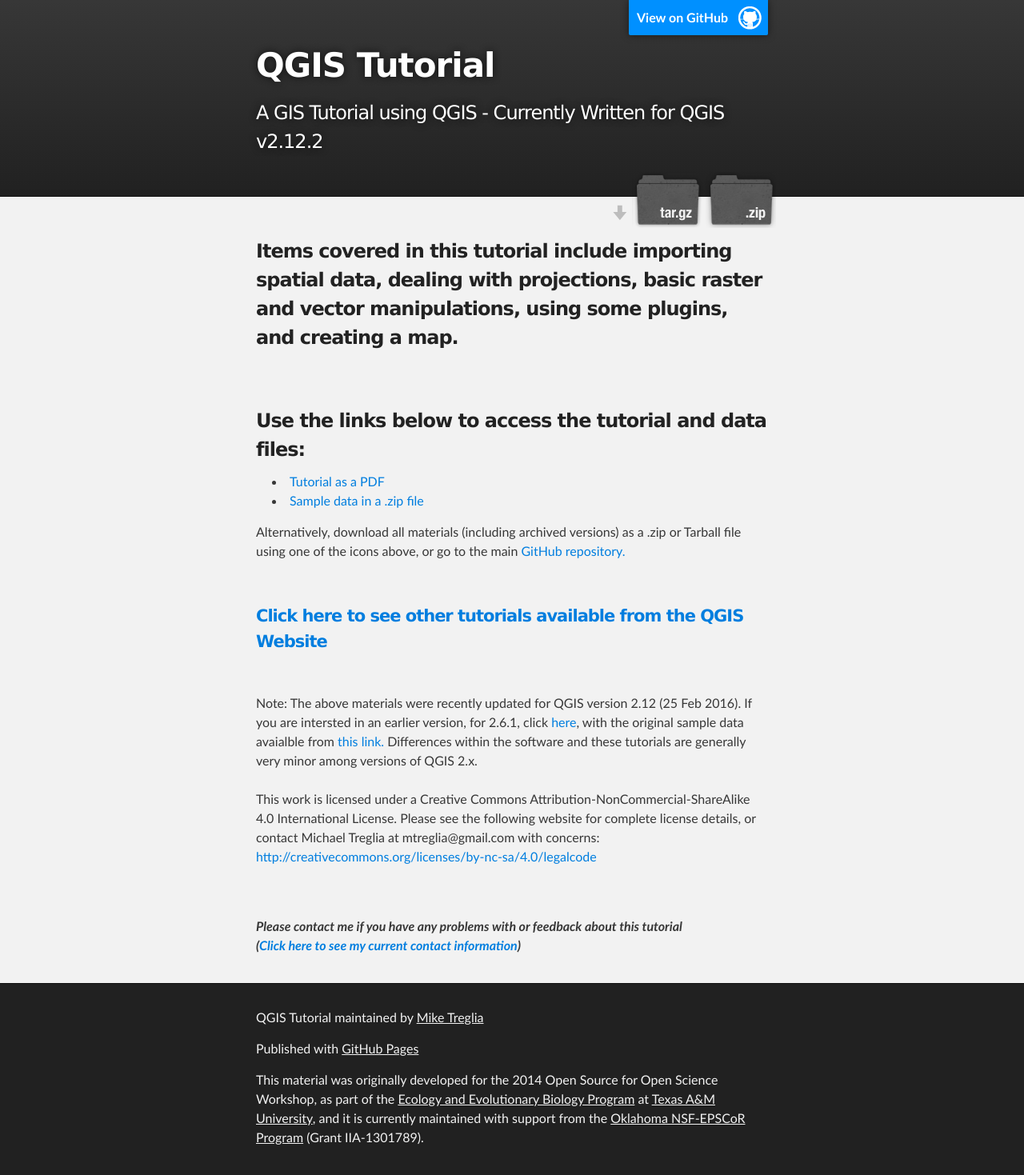
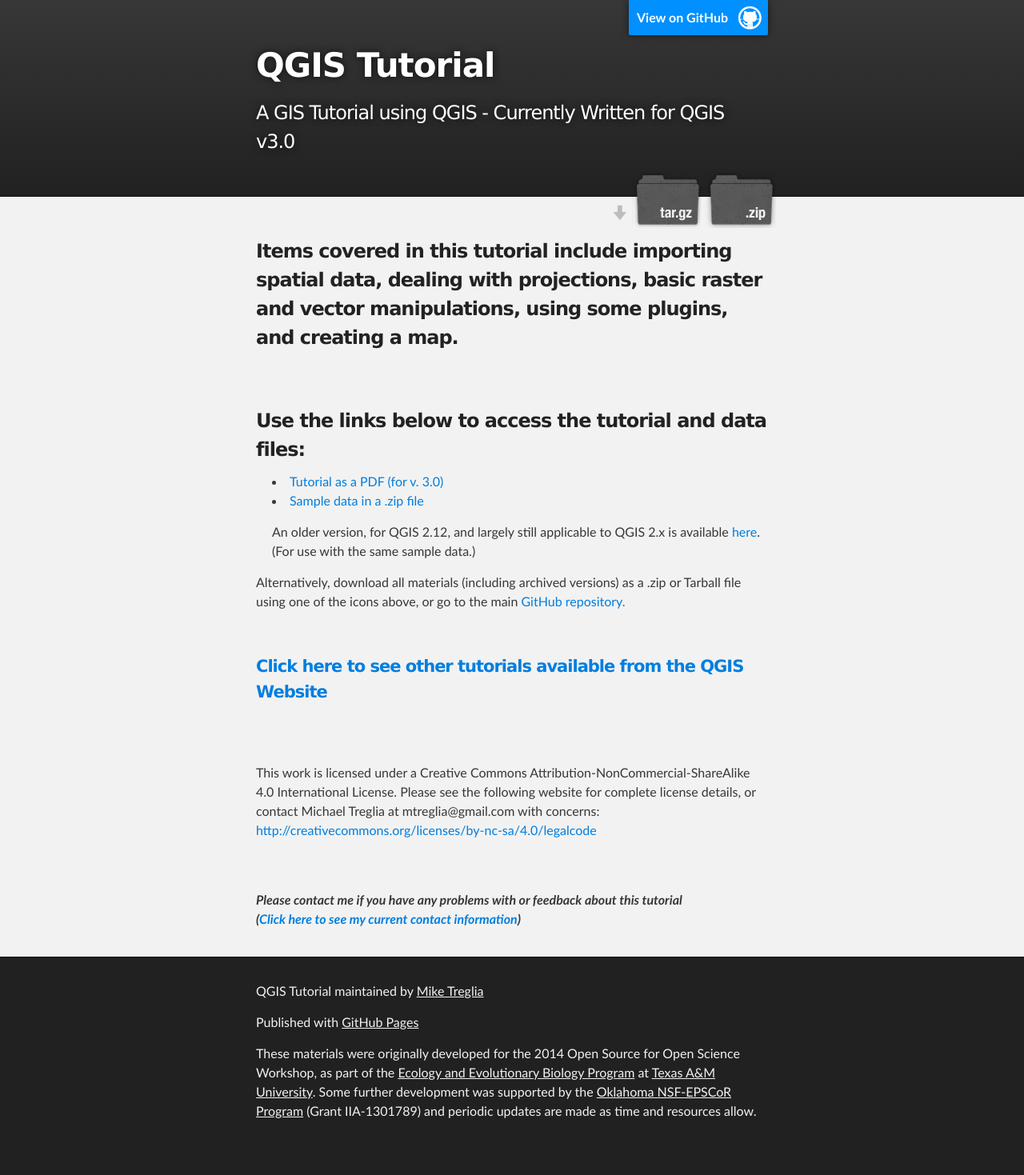
Before and after one commit to mltConsEcol/QGIS-Tutorial, a plain HTML site: page index.html in a window 1280 px wide. Shown: the whole page at 80% size. After the commit the page ends 1436 px from the top, so only its background shows below. Drawn offline with Linux system fonts and the light colour scheme.

Commit message:
updated tutorial to QGIS version 3.0

```diff
--- a/index.html
+++ b/index.html
@@ -19,7 +19,7 @@
           <a id="forkme_banner" href="https://github.com/mltConsEcol/QGIS-Tutorial">View on GitHub</a>
 
           <h1 id="project_title">QGIS Tutorial</h1>
-          <h2 id="project_tagline">A GIS Tutorial using QGIS - Currently Written for QGIS v2.12.2</h2>
+          <h2 id="project_tagline">A GIS Tutorial using QGIS - Currently Written for QGIS v3.0</h2>
 
             <section id="downloads">
               <a class="zip_download_link" href="https://github.com/mltConsEcol/QGIS-Tutorial/zipball/gh-pages">Download this project as a .zip file</a>
@@ -40,8 +40,13 @@
 <a name="use-the-links-below-to-access-the-tutorial-and-data-files" class="anchor" href="#use-the-links-below-to-access-the-tutorial-and-data-files"><span class="octicon octicon-link"></span></a>Use the links below to access the tutorial and data files:</h3>
 
 <ul>
-<li><a href="QGIS-Tutorial/Treglia_QGIS_Tutorial_2_12.pdf">Tutorial as a PDF</a></li>
+<li><a href="QGIS-Tutorial/Treglia_QGIS_Tutorial_3_0.pdf">Tutorial as a PDF (for v. 3.0)</a></li>
 <li><a href="QGIS-Tutorial/QGIS_Tutorial_SampleData.zip">Sample data in a .zip file</a></li>
+</ul>
+
+<ul>
+An older version, for QGIS 2.12, and largely still applicable to QGIS 2.x is available
+<a href="QGIS-Tutorial/Treglia_QGIS_Tutorial_2_12.pdf">here</a>. (For use with the same sample data.)
 </ul>
 
 <p>Alternatively, download all materials (including archived versions) as a .zip or Tarball file using one of the icons above, or go to the main <a href="https://github.com/mltConsEcol/QGIS-Tutorial">GitHub repository.</a></p>
@@ -55,8 +60,6 @@
 <p><br></p>
 
 <p>
-Note: The above materials were recently updated for QGIS version 2.12 (25 Feb 2016).  If you are intersted in an earlier version, for 2.6.1, click <a href="QGIS-Tutorial/OldTutorials/Treglia_QGIS_Tutorial_2_6.pdf">here</a>, with the original sample data avaialble from <a href="QGIS-Tutorial/OldTutorials/Treglia_SampleData_2_6.zip">this link.</a> Differences within the software and these tutorials are generally very minor among versions of QGIS  2.x.
-<br>
 <br>
 This work is licensed under a Creative Commons Attribution-NonCommercial-ShareAlike 4.0 International License.
 Please see the following website for complete license details, or contact Michael Treglia at mtreglia@gmail.com with concerns:
@@ -65,7 +68,7 @@
 
 
 <p><br><br>
-<strong><em>Please contact me if you have any problems with or feedback about this tutorial<br> (<a href="../Contact.html">Click here to see my current contact information</a>)</em></strong></p>
+<strong><em>Please contact me if you have any problems with or feedback about this tutorial<br> (<a href="../contact/">Click here to see my current contact information</a>)</em></strong></p>
       </section>
     </div>
 
@@ -74,7 +77,7 @@
       <footer class="inner">
         <p class="copyright">QGIS Tutorial maintained by <a href="http://mltconsecol.github.io/">Mike Treglia</a></p>
         <p>Published with <a href="http://pages.github.com">GitHub Pages</a></p>
-		<p><a name="this-material-was-originally-developed-for-the-2014-open-source-for-open-science-workshop-as-part-of-the-ecology-and-evolutionary-biology-program-at-texas-am-university" class="anchor" href="#this-material-was-produced-for-the-2014-open-source-for-open-science-workshop-as-part-of-the-ecology-and-evolutionary-biology-program-at-texas-am-university"><span class="octicon octicon-link"></span></a>This material was originally developed for the 2014 Open Source for Open Science Workshop, as part of the <a href="http://eeb.tamu.edu">Ecology and Evolutionary Biology Program</a> at <a href="http://www.tamu.edu">Texas A&amp;M University</a>, and it is currently maintained with support from the <a href="http://www.okepscor.org/" target="_About">Oklahoma NSF-EPSCoR Program</a> (Grant IIA-1301789).
+		<p><a name="this-material-was-originally-developed-for-the-2014-open-source-for-open-science-workshop-as-part-of-the-ecology-and-evolutionary-biology-program-at-texas-am-university" class="anchor" href="#this-material-was-produced-for-the-2014-open-source-for-open-science-workshop-as-part-of-the-ecology-and-evolutionary-biology-program-at-texas-am-university"><span class="octicon octicon-link"></span></a>These materials were originally developed for the 2014 Open Source for Open Science Workshop, as part of the <a href="http://eeb.tamu.edu">Ecology and Evolutionary Biology Program</a> at <a href="http://www.tamu.edu">Texas A&amp;M University</a>. Some further development was supported by the <a href="http://www.okepscor.org/" target="_About">Oklahoma NSF-EPSCoR Program</a> (Grant IIA-1301789) and periodic updates are made as time and resources allow.
 </p>
 
       </footer>
```
Also changed, not shown: 2 other files.
